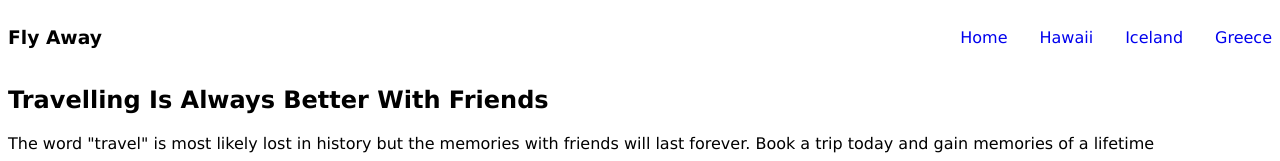
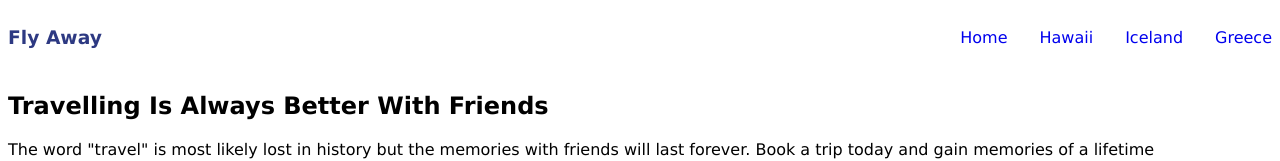
Before and after one commit to rjtbansal/MyTravelSite, a plain HTML site: page index.html in a window 1280 px wide. Shown: the top 161 px of the page. Drawn offline with Linux system fonts and the light colour scheme.

Commit message:
styled header title

```diff
--- a/css/styles.css
+++ b/css/styles.css
@@ -3,8 +3,6 @@
 }
 
 body{
-    width: 80rem;
-    height: 65rem;
     font-family: Verdana;
 }
 
@@ -12,6 +10,13 @@ body{
     display: flex;
     justify-content: space-between;
     align-items: center;
+    position: fixed;
+    width: 100%;
+    background-color: #ffffff;
+}
+
+.header__title {
+    color: #2d3982;
 }
 
 .header-nav-list{
@@ -29,6 +34,7 @@ body{
 
 .main{
     height: inherit;
+    padding-top: 4rem;
 }
 
 .main-hero__image{
```
